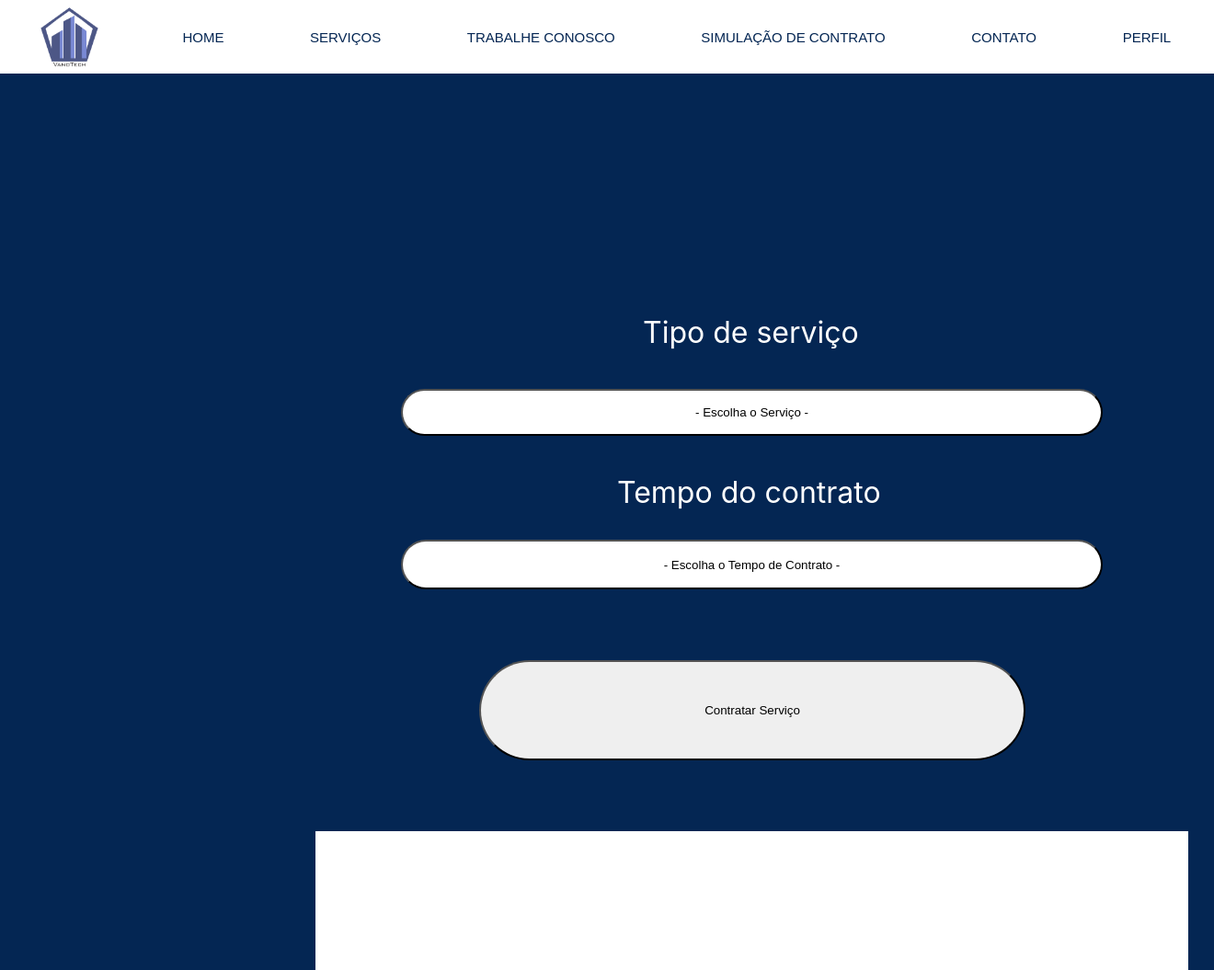
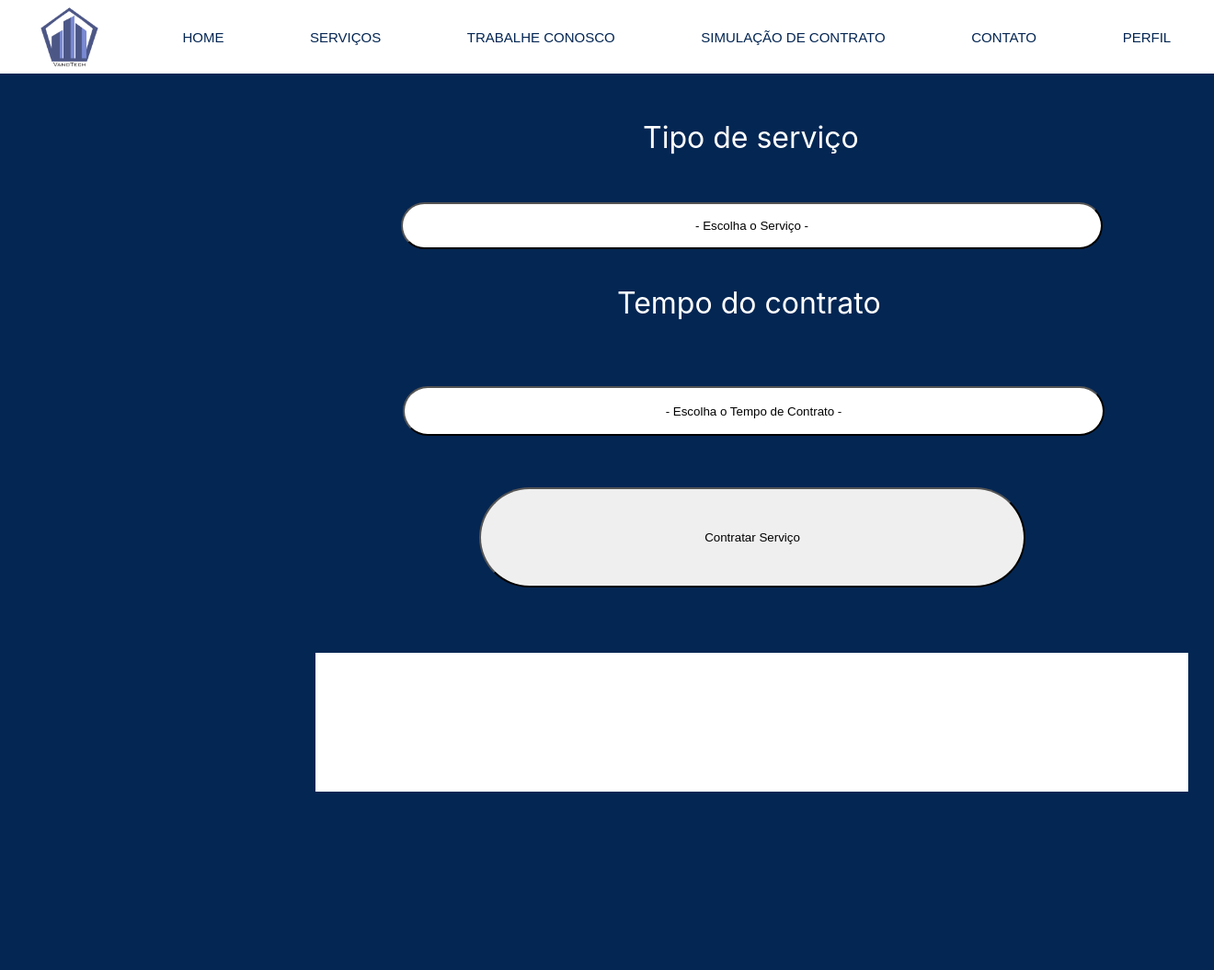
Before and after one commit to wandjr/VanoTech, a PHP site: page /contratar_servico.php in a window 1320 px wide. Shown: the whole page at 92% size. After the commit the page ends 861 px from the top, so only its background shows below. Run offline with PHP 8.4, Linux system fonts and the light colour scheme; some web fonts are replaced.

Commit message:
Update contratar_servico.php

```diff
--- a/contratar_servico.php
+++ b/contratar_servico.php
@@ -17,7 +17,7 @@
 width: 238px;
 height: 39px;
 left: 699px;
-top: 342px;
+top: 130px;
 
 font-family: 'Inter';
 font-style: normal;
@@ -33,7 +33,7 @@ color:white;
 width: 763px;
 height: 51px;
 left: 436px;
-top: 423px;
+top: 220px;
 
 background: #FFFFFF;
 border-radius: 90px;
@@ -45,7 +45,7 @@ border-radius: 90px;
 width: 294px;
 height: 39px;
 left: 671px;
-top: 516px;
+top: 310px;
 
 font-family: 'Inter';
 font-style: normal;
@@ -60,8 +60,8 @@ color:white;
 position: absolute;
 width: 763px;
 height: 54px;
-left: 436px;
-top: 587px;
+left: 438px;
+top: 420px;
 
 background: white;
 border-radius: 90px;
@@ -74,7 +74,7 @@ border-radius: 90px;
     width: 594px;
     height: 109px;
     left: 521px;
-    top: 718px;
+    top: 530px;
     border-radius: 90px;
 }
 
@@ -84,7 +84,7 @@ border-radius: 90px;
     width: 949px;
     height: 151px;
     left: 343px;
-    top: 904px;
+    top: 710px;
     background: #FFFFFF;
 }
 </style>
```
